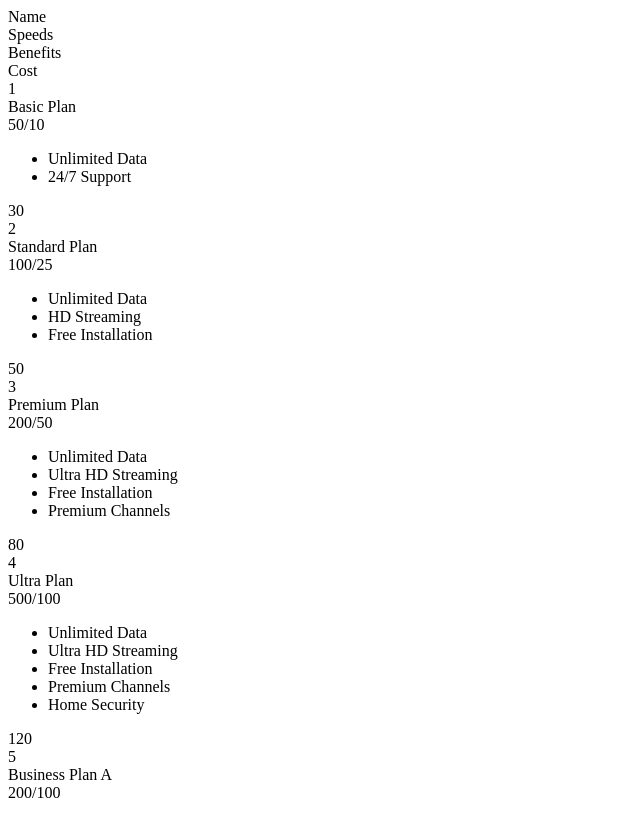
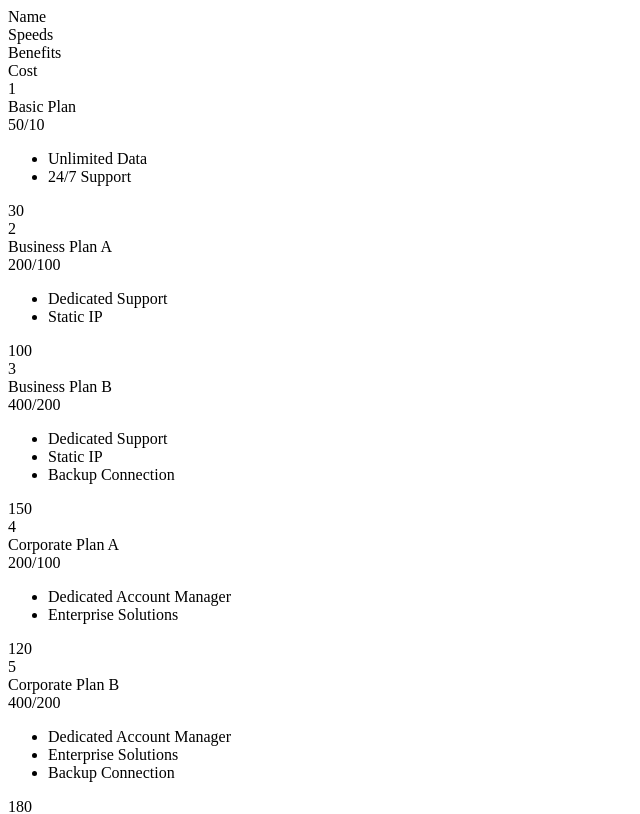
Before and after one commit to AbhilashGayen/tariff-list, an Angular app: page / in a window 1280 px wide. Shown: the top 814 px of the page, without its empty margins (0-640 px from the left). Built offline with nearby package versions, Linux system fonts and the light colour scheme.

Commit message:
Added sort pipe and sorting on name by default

```diff
--- a/src/app/components/tariff-list/tariff-list.component.html
+++ b/src/app/components/tariff-list/tariff-list.component.html
@@ -1,12 +1,12 @@
 <div class="tariff-header">
   <div class="serial-no"></div>
-  <div class="tariff-name">Name</div>
+  <div class="tariff-name" (click)="sortBy('name')">Name</div>
   <div class="tariff-speeds">Speeds</div>
   <div class="tariff-benefits">Benefits</div>
   <div class="tariff-cost">Cost</div>
 </div>
 
-<div *ngFor="let plan of plans; let i = index">
+<div *ngFor="let plan of plans|sortPlans: sortParams; let i = index">
   <div class="serial-no">{{i+1}}</div>
   <div class="tariff-name">{{plan.name}}</div>
   <div class="tariff-speeds">{{plan.speeds.download}}/{{plan.speeds.upload}}</div>
--- a/src/app/components/tariff-list/tariff-list.component.ts
+++ b/src/app/components/tariff-list/tariff-list.component.ts
@@ -1,4 +1,5 @@
 import { Component, OnInit } from '@angular/core';
+import { FormBuilder, FormControl, FormGroup } from '@angular/forms';
 import { Tariff } from 'src/app/models/tariff.model';
 import { MockdataService } from 'src/app/services/mockdata.service';
 
@@ -10,7 +11,17 @@ import { MockdataService } from 'src/app/services/mockdata.service';
 export class TariffListComponent implements OnInit {
   plans: Tariff[] = [];
 
-  constructor(private mockdataSvc: MockdataService) {
+  sortForm = this.fromBuilder.nonNullable.group({
+    sortField: 'name',
+    sortOrder: 'asc'
+  })
+
+  get sortParams(): SortParams {
+    const { sortField, sortOrder } = this.sortForm.getRawValue();
+    return { sortField, sortOrder } as SortParams;
+  }
+
+  constructor(private mockdataSvc: MockdataService, private fromBuilder: FormBuilder) {
   }
 
   ngOnInit(): void {
@@ -19,4 +30,19 @@ export class TariffListComponent implements OnInit {
     })
   }
 
+  sortBy(sortField: string) {
+    const isCurrentField = sortField === this.sortParams.sortField;
+    const sortOrder = isCurrentField
+      ? this.sortParams.sortOrder === 'asc' ? 'desc' : 'asc'
+      : 'asc';
+
+    this.sortForm.patchValue({ sortField, sortOrder })
+  }
 }
+
+
+export interface SortParams {
+  sortField: 'name';
+  sortOrder: 'asc' | 'desc'
+
+}
--- /dev/null
+++ b/src/app/pipes/sort-plans.pipe.ts
@@ -0,0 +1,29 @@
+import { Pipe, PipeTransform } from '@angular/core';
+import { Tariff } from '../models/tariff.model';
+import { SortParams } from '../components/tariff-list/tariff-list.component';
+
+@Pipe({
+  name: 'sortPlans'
+})
+export class SortPlansPipe implements PipeTransform {
+
+  transform(plans: Tariff[], params: SortParams): Tariff[] {
+    const { sortField, sortOrder } = params;
+
+    if (!plans || !sortField || !sortOrder) {
+      return plans;
+    }
+
+    const sortedPlans = plans.sort((a, b) => {
+      switch (sortField) {
+        case 'name':
+          return a.name.localeCompare(b.name);
+        default:
+          return 0;
+      }
+    });
+
+    return sortOrder === 'asc' ? sortedPlans : sortedPlans.reverse();
+  }
+
+}
```
Also changed, not shown: src/app/app.module.ts (+7 -3 lines), 1 other file (tests, documents, lock files or other folders).
